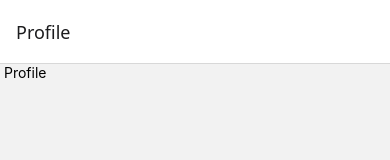
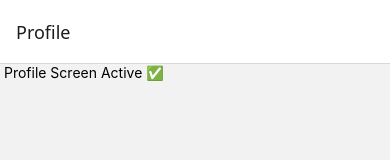
Before and after one commit to Sanjay17u/W1D4P1P2P3P4, a React Native app: screen /Profile in a window 390 px wide. Shown: the top 160 px of the page. Built offline with nearby package versions, Linux system fonts and the light colour scheme.

Commit message:
W3 - D4 - P3 Done

```diff
--- a/src/component/Profile.js
+++ b/src/component/Profile.js
@@ -1,12 +1,25 @@
-import React from 'react'
+import React, { useEffect, useState } from 'react'
+import { useIsFocused } from '@react-navigation/native'
 import { View, Text } from 'react-native'
 
 
-function Profile () {
+function Profile() {
+
+    const isFocused = useIsFocused()
+    const [message, setMessage] = useState('')
+
+    useEffect(() => {
+        if (isFocused) {
+            setMessage('Profile Screen Active ✅')
+        } else {
+            setMessage('')
+        }
+    }, [isFocused])
+
     return (
         <>
             <View>
-                <Text> Profile </Text>
+                <Text> { message } </Text>
             </View>
         </>
     )
```
